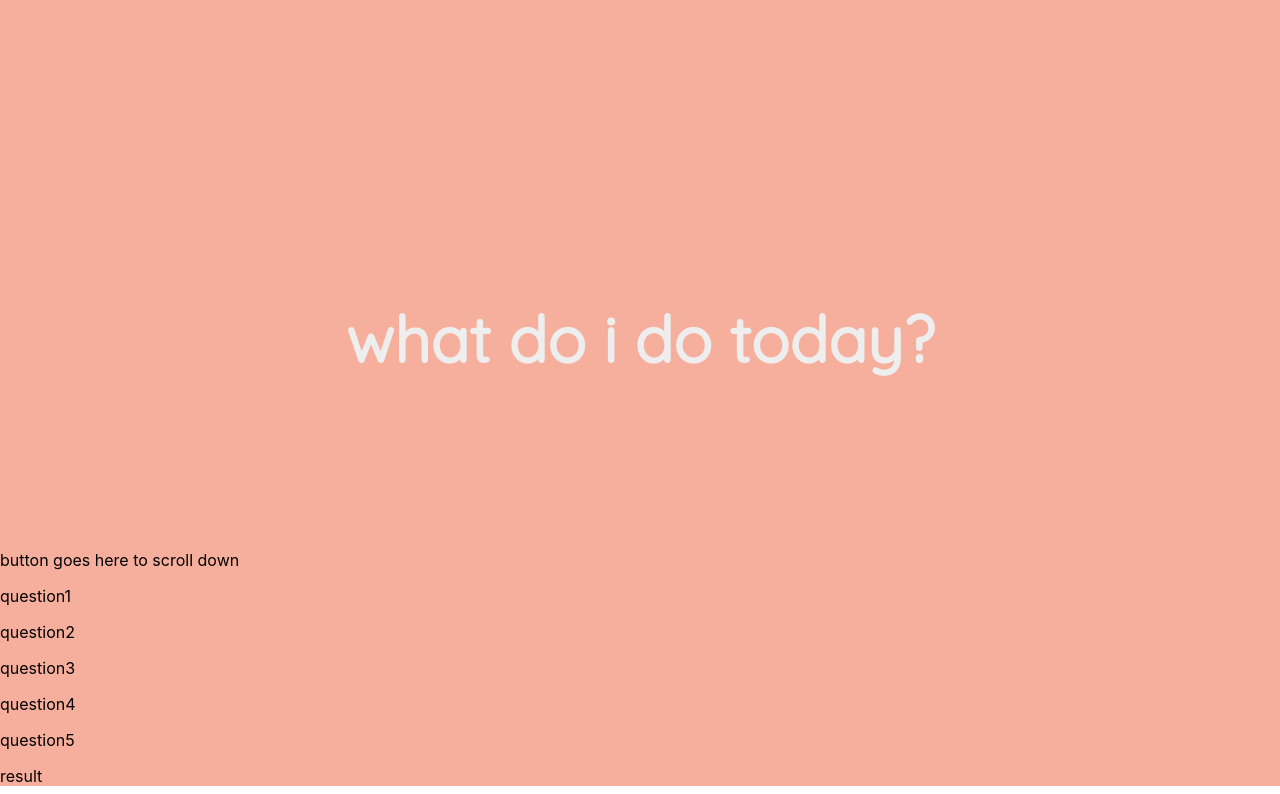
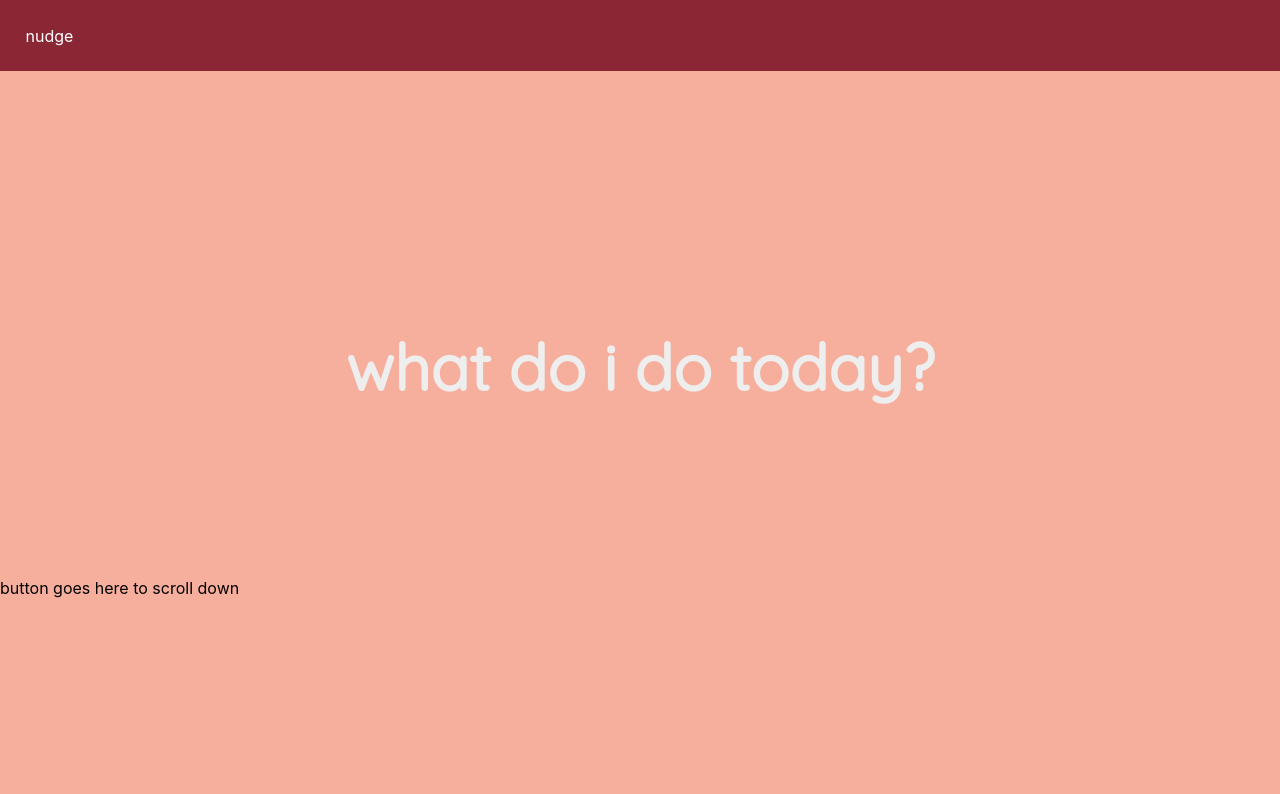
Before and after one commit to trisaleung/what-do-i-do-today, a React (Create React App) app: page / in a window 1280 px wide. Shown: the top 794 px of the page. Built offline with nearby package versions, Linux system fonts and the light colour scheme; a web font is replaced by a local one.

Commit message:
made topbar sticky

```diff
--- a/src/App.css
+++ b/src/App.css
@@ -1,7 +1,26 @@
+.logo {
+    background-color: #8B2635;
+    position: -webkit-sticky;
+    position: sticky;
+    top: 0;
+}
+
+.logoTitle {
+    color: #FFFFFF;
+    padding: 2%;
+    font-size: 1em;
+    margin-top: 10%;
+    position: -webkit-sticky;
+    position: sticky;
+    top: 0;
+}
+
 .wholePage {
     background-color: #F7AF9D;
     height: 100%;
     margin-top: -10%;
+    margin-bottom: -10%;
+    align-items: flex-start;
 }
 
 .mainTitle {
@@ -11,12 +30,23 @@
     font-family: Quicksand, sans-serif;
     color: #EEEEEE;
     padding-top: 30%;
+    margin-top: -10%;
 }
 
-.className {
-
+.question {
+    font-size: 2em;
+    color: #EEEEEE;
+    text-align:center;
+    margin-top: 10%;
+    margin-bottom: 10%;
+    padding: 5%;
 }
 
 .result {
-
+    font-size: 2em;
+    color: #EEEEEE;
+    text-align:center;
+    margin-top: 10%;
+    margin-bottom: 10%;
+    padding: 5%;
 }
--- a/src/App.js
+++ b/src/App.js
@@ -9,18 +9,20 @@ function App() {
         @import url('https://fonts.googleapis.com/css?family=Quicksand&display=swap');
         @import url('https://fonts.googleapis.com/css?family=Muli&display=swap');
     </style>
+    <div className="logo">
+      <div className="logoTitle">nudge</div>
+    </div>
 
       <h1 className="mainTitle">what do i do today?</h1>
 
       <p>button goes here to scroll down</p>
 
-      <p className="question">question1</p>
-      <p className="question">question2</p>
-      <p className="question">question3</p>
-      <p className="question">question4</p>
-      <p className="question">question5</p>
+      <p className="question">do you want to stay indoors or outdoors?</p>
+      <p className="question">how tired are you?</p>
+      <p className="question">what time is it?</p>
+      <p className="question">some hobbies are:</p>
 
-      <p className="result">result</p>
+      <p className="result">result!!</p>
     </div>
   );
 }
```
